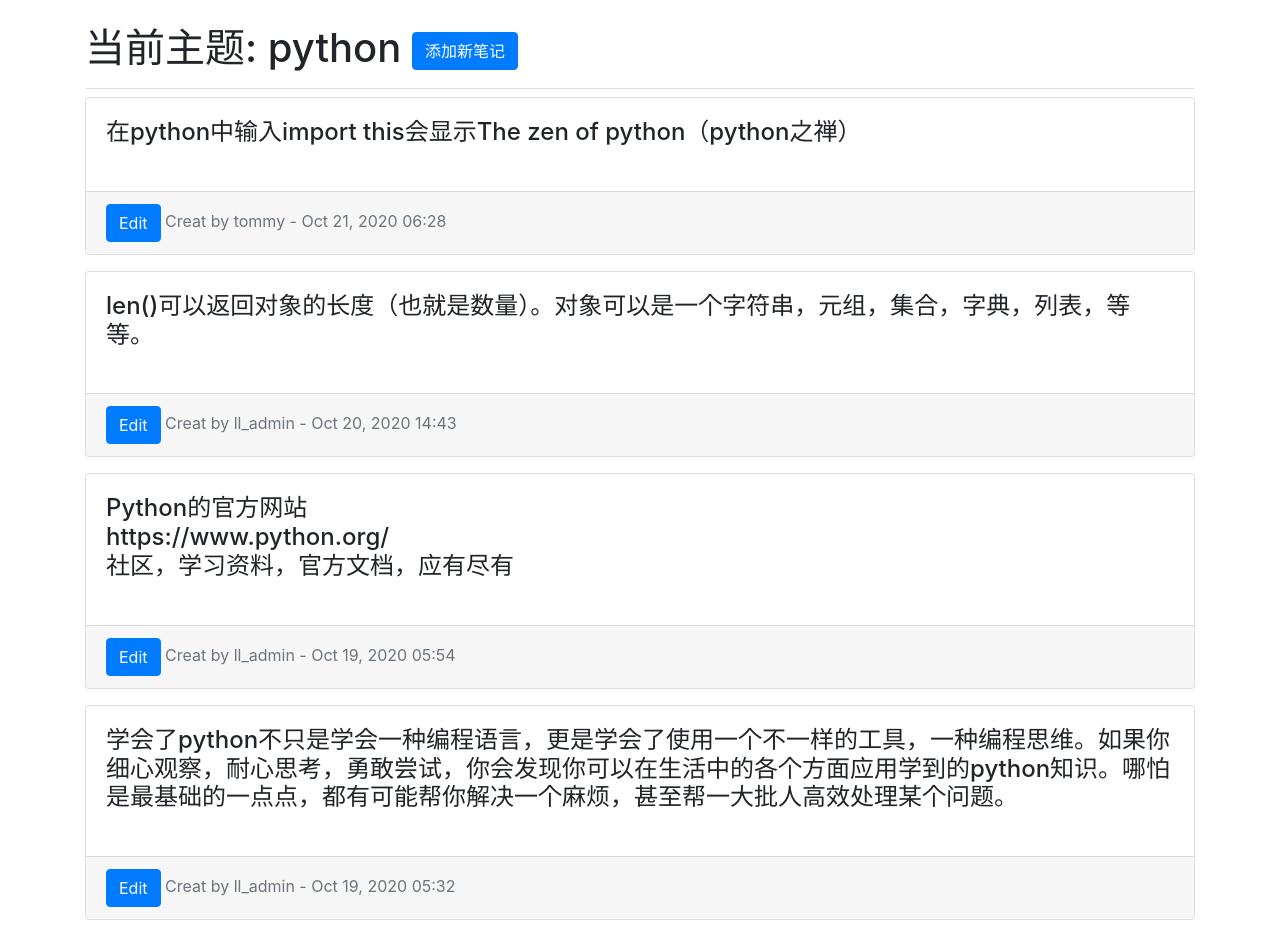
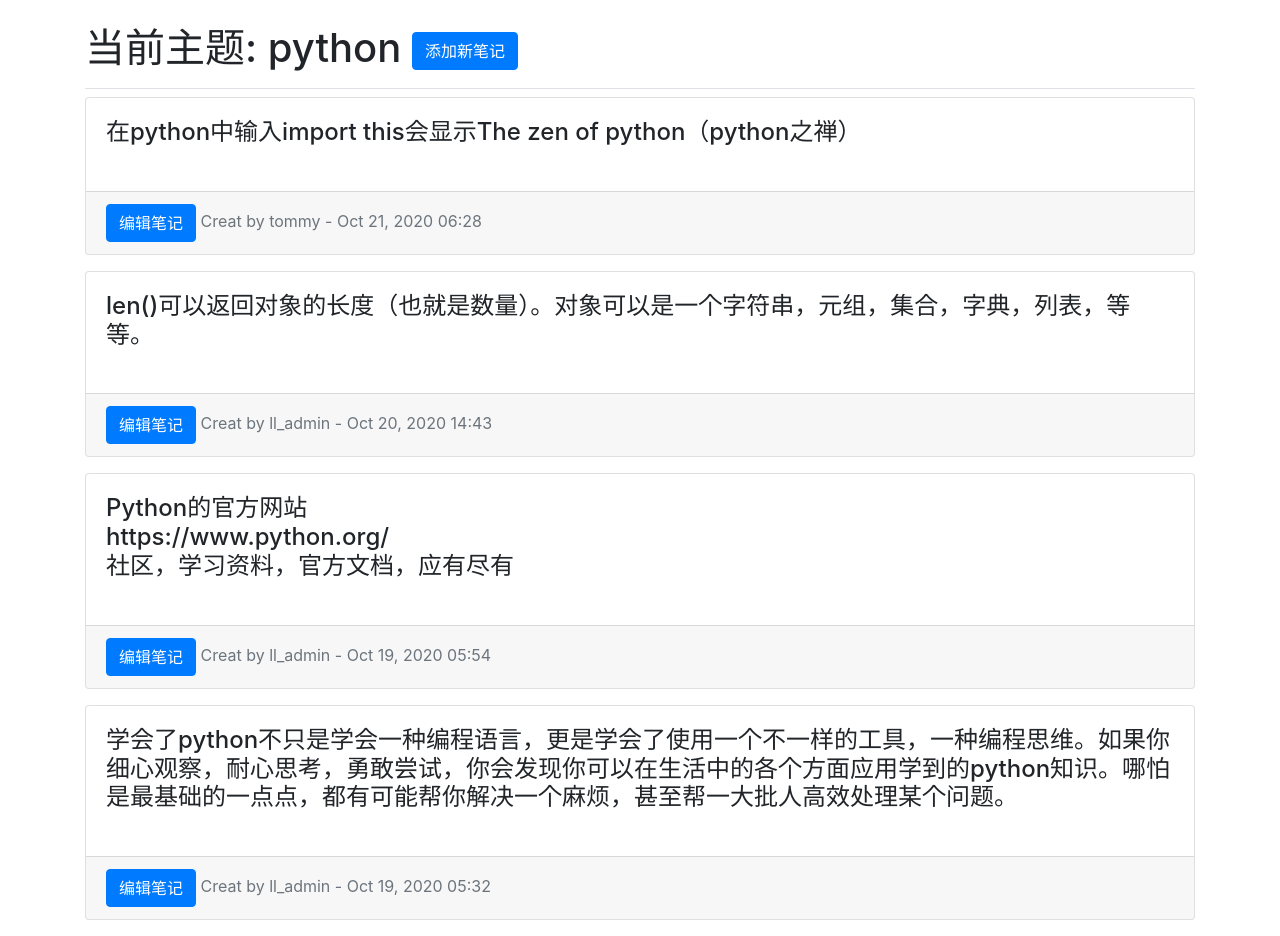
Before and after one commit to poemDead/learning_log_django, a Django app: page /topics/1 in a window 1280 px wide. Shown: the part 58-994 px from the top of the page. Run offline with Django 3.2, Linux system fonts and the light colour scheme; data comes from the database, SQL or seed files in the repository; both versions use the stored data as it was after the commit; some libraries are stand-ins or nearby versions.

Commit message:
首页注册按钮和编辑按钮

```diff
--- a/learning_logs/templates/learning_logs/index.html
+++ b/learning_logs/templates/learning_logs/index.html
@@ -9,10 +9,13 @@
     <p class="lead">
         找到感兴趣的主题，与志同道合的人分享你的学习笔记和心得。没有你感兴趣的也没关系，添加你自己感兴趣的主题并从零开始吧。
     </p>
-
+    {% if user.is_authenticated %}
+    <h3>欢迎回来, {{ user.username }}.</h3>
+    {% else %}
     <a class="btn btn-lg btn-primary" href="{% url 'users:register'%}">
         注册 &raquo;
     </a>
+    {% endif %}
 </div>
 {% endblock page_header %}
 
--- a/learning_logs/templates/learning_logs/topic.html
+++ b/learning_logs/templates/learning_logs/topic.html
@@ -17,13 +17,13 @@
             <h4 class="card-body">{{ entry.text|linebreaks }}</h4>
             <div class="card-footer text-muted">
                 <span>
-                    <a class="btn btn-primary" href="{% url 'learning_logs:edit_entry' entry.id %}">Edit</a>
+                    <a class="btn btn-primary" href="{% url 'learning_logs:edit_entry' entry.id %}">编辑笔记</a>
                 </span>
                 <span>Creat by {{ entry.owner}} - {{ entry.date_added|date:'M d, Y H:i' }}</span>
             </div>
         </div>
     {% empty %}
-        <h2>You can add whatever you learned about {{ topic }}.</h2>
+        <h2>可以添加任何有关{{ topic }}的学习笔记在这里。</h2>
     {% endfor %}
 
 {% endblock content %}
```
Also changed, not shown: db.sqlite3, 1 other file.
